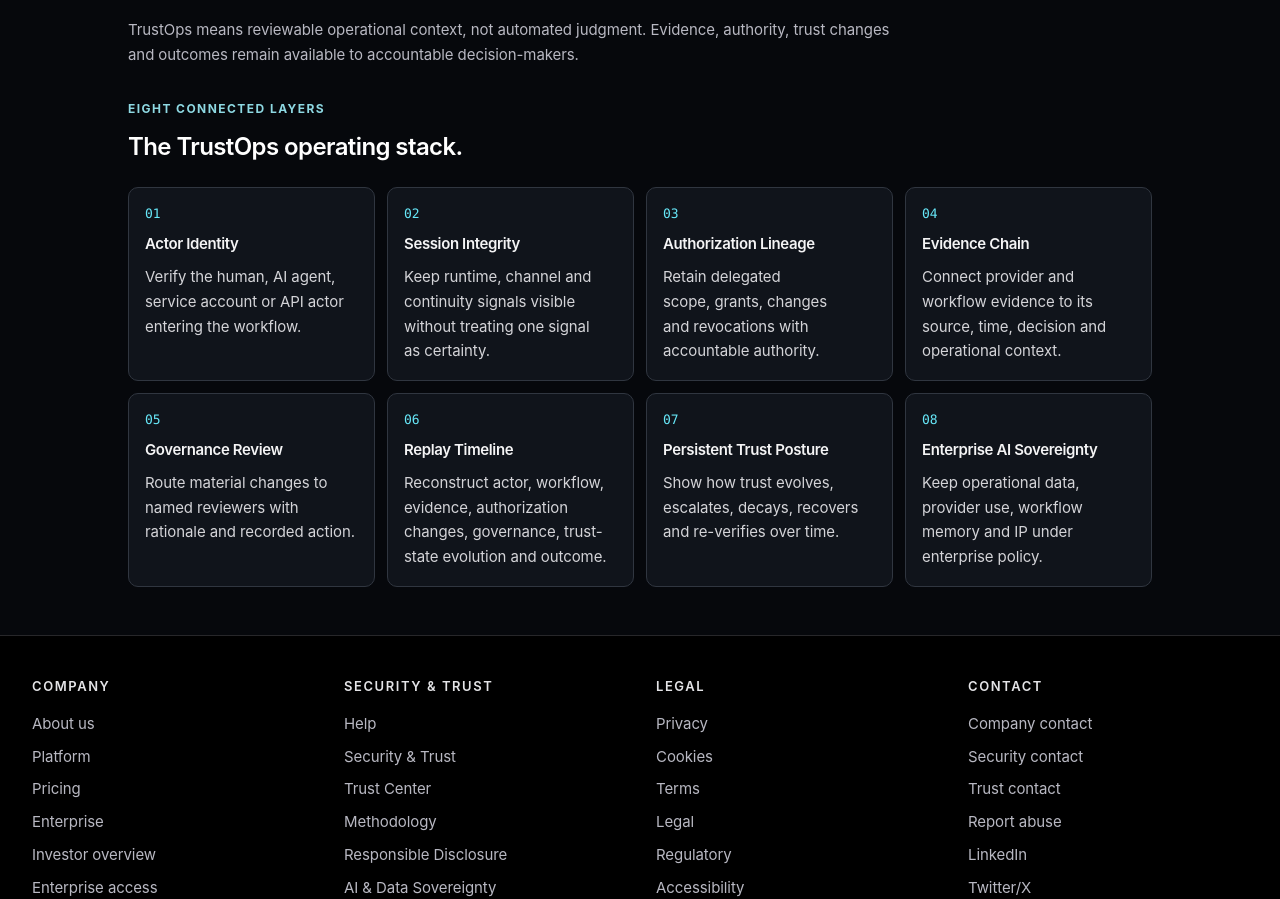
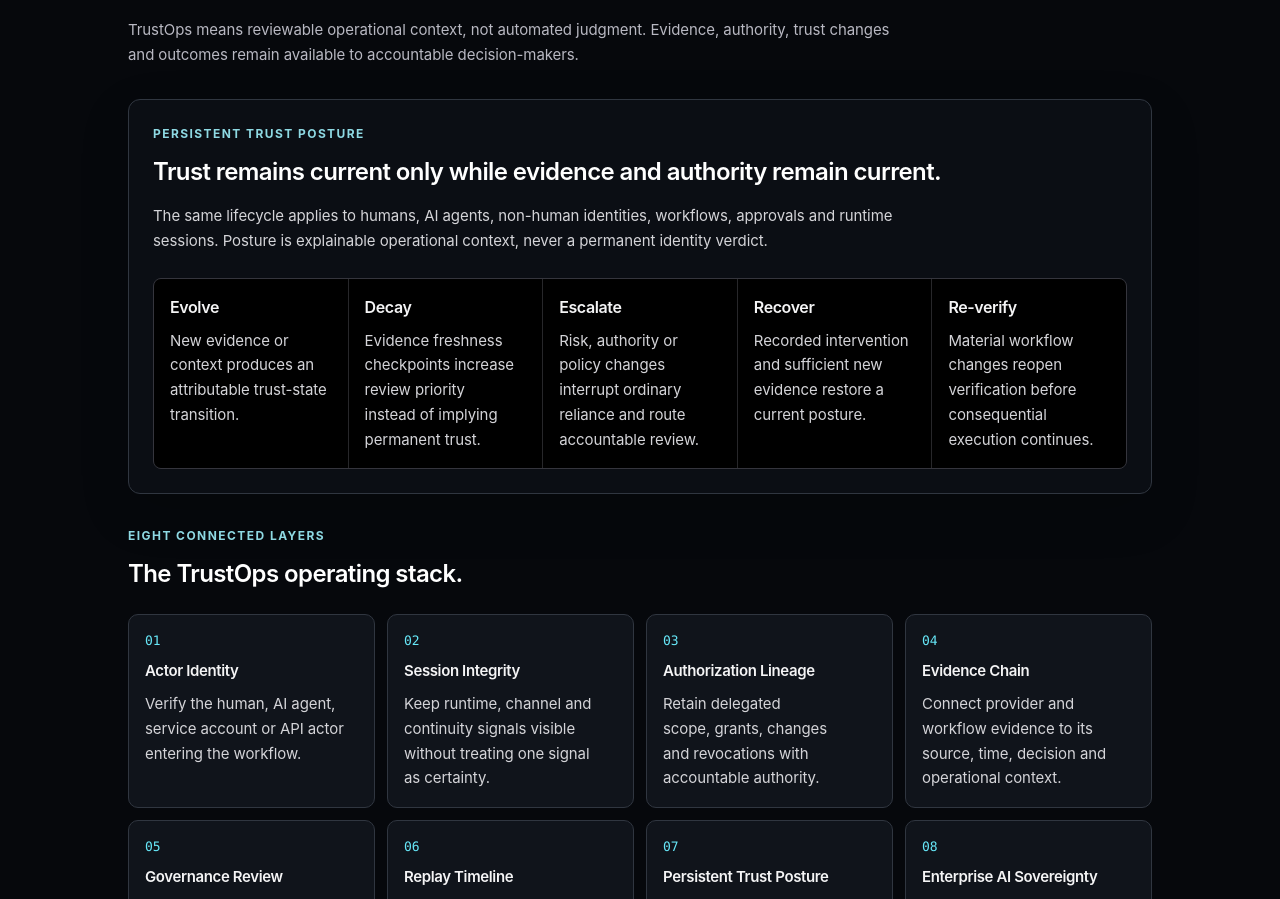
Before and after one commit to emeaexecutive/Cyber-Sentinels-V2, a Next.js app: page /platform in a window 1280 px wide. Shown: the part 1231-2130 px from the top of the page. Built offline with nearby package versions, Linux system fonts and the light colour scheme; no server answers.

Commit message:
Consolidate enterprise TrustOps layer and operational trust continuity

```diff
--- a/app/enterprise/page.tsx
+++ b/app/enterprise/page.tsx
@@ -10,8 +10,8 @@ const regulatedWorkflows = [
   ["Enterprise onboarding", "Continuously verify human and non-human actors as access, evidence and responsibilities change."],
   ["Vendor access", "Connect third-party identity, API access, evidence collection, exceptions and accountable approval."],
   ["Hiring", "Link candidate identity, session integrity, reviewer action and verification receipts without replacing human judgment."],
-  ["Workflow approvals", "Retain who or what acted, under which authority, what changed and who approved the outcome."],
-  ["AI-agent operations", "Evaluate runtime risk, delegated scope, evidence and intervention across agent-led work."],
+  ["Workflow approvals", "Retain who or what acted, under which authority, what changed and who approved the outcome across high-consequence decisions."],
+  ["AI-assisted operations", "Evaluate runtime risk, delegated scope, evidence and human intervention across provider-agnostic AI-assisted work."],
 ];
 
 export default function EnterprisePage() {
--- a/app/platform/page.tsx
+++ b/app/platform/page.tsx
@@ -13,6 +13,14 @@ const executionContract = [
   ["Execute", "Keep runtime context and evidence attached as the workflow advances."],
   ["Govern", "Escalate material trust changes to named reviewers with rationale and recorded action."],
   ["Remember", "Close the workflow with a replayable outcome that remains part of enterprise memory."],
+];
+
+const postureLifecycle = [
+  ["Evolve", "New evidence or context produces an attributable trust-state transition."],
+  ["Decay", "Evidence freshness checkpoints increase review priority instead of implying permanent trust."],
+  ["Escalate", "Risk, authority or policy changes interrupt ordinary reliance and route accountable review."],
+  ["Recover", "Recorded intervention and sufficient new evidence restore a current posture."],
+  ["Re-verify", "Material workflow changes reopen verification before consequential execution continues."],
 ];
 
 export default function PlatformPage() {
@@ -76,6 +84,26 @@ export default function PlatformPage() {
           </p>
         </section>
 
+        <section className="mt-8 operational-panel p-6">
+          <p className="operational-eyebrow">Persistent Trust Posture</p>
+          <h2 className="mt-3 text-2xl font-semibold">
+            Trust remains current only while evidence and authority remain current.
+          </h2>
+          <p className="mt-4 max-w-3xl text-sm leading-7 text-zinc-400">
+            The same lifecycle applies to humans, AI agents, non-human identities,
+            workflows, approvals and runtime sessions. Posture is explainable
+            operational context, never a permanent identity verdict.
+          </p>
+          <div className="mt-6 grid gap-px overflow-hidden rounded-lg border border-zinc-800 bg-zinc-800 sm:grid-cols-2 lg:grid-cols-5">
+            {postureLifecycle.map(([title, copy]) => (
+              <article key={title} className="min-w-0 bg-black p-4">
+                <h3 className="font-semibold text-zinc-100">{title}</h3>
+                <p className="mt-2 text-sm leading-6 text-zinc-400">{copy}</p>
+              </article>
+            ))}
+          </div>
+        </section>
+
         <section className="mt-8">
           <p className="operational-eyebrow">Eight connected layers</p>
           <h2 className="mt-3 text-2xl font-semibold">The TrustOps operating stack.</h2>
--- a/app/trust-replay/page.tsx
+++ b/app/trust-replay/page.tsx
@@ -456,19 +456,35 @@ export default async function TrustReplayPage({ searchParams }: TrustReplayPageP
           </form>
         </section>
 
-        <section aria-label="Replay operational snapshot" className="mt-8 grid gap-3 md:grid-cols-5">
-          {[
-            ["Trust Posture", snapshot.posture.label],
-            ["Evidence Chain", snapshot.evidence.length],
-            ["Governance Review", snapshot.decisions.length],
-            ["Authorization Lineage", snapshot.relationships.length],
-            ["Session Integrity", sessionIntegrity.length + riskEvents.length],
-          ].map(([label, value]) => (
-            <div key={label} className="operational-card p-4">
-              <p className="text-sm text-zinc-500">{label}</p>
-              <p className="mt-2 text-xl font-semibold text-zinc-100">{value}</p>
+        <section aria-label="Replay operational contract" className="mt-8">
+          <div className="flex flex-wrap items-end justify-between gap-3">
+            <div>
+              <p className="operational-eyebrow">Replay contract</p>
+              <h2 className="mt-2 text-xl font-semibold">
+                One chronology. Seven accountable fields.
+              </h2>
             </div>
-          ))}
+            <p className="max-w-xl text-sm leading-6 text-zinc-500">
+              Every reconstruction keeps the participant, authority, evidence,
+              intervention, trust transition and outcome in the same reviewable record.
+            </p>
+          </div>
+          <div className="mt-5 grid gap-3 sm:grid-cols-2 lg:grid-cols-4">
+            {[
+              ["Actor", subjectType === "all" ? "All recorded actors" : subjectType],
+              ["Workflow", subjectId ?? "Current replay window"],
+              ["Evidence", `${snapshot.evidence.length} linked record(s)`],
+              ["Authorization", `${snapshot.relationships.length} lineage record(s)`],
+              ["Governance", `${snapshot.decisions.length} review decision(s)`],
+              ["Trust-state transition", snapshot.posture.label],
+              ["Operational outcome", snapshot.timelineEvents.length ? "Chronology reconstructed" : "No recorded outcome"],
+            ].map(([label, value]) => (
+              <div key={label} className="operational-card p-4">
+                <p className="text-xs uppercase tracking-[0.12em] text-zinc-500">{label}</p>
+                <p className="mt-2 break-words text-base font-semibold text-zinc-100">{value}</p>
+              </div>
+            ))}
+          </div>
         </section>
 
         <section className="mt-8 rounded-lg border border-zinc-800 bg-zinc-950 p-5">
```
Also changed, not shown: 1 other file (tests, documents, lock files or other folders).
